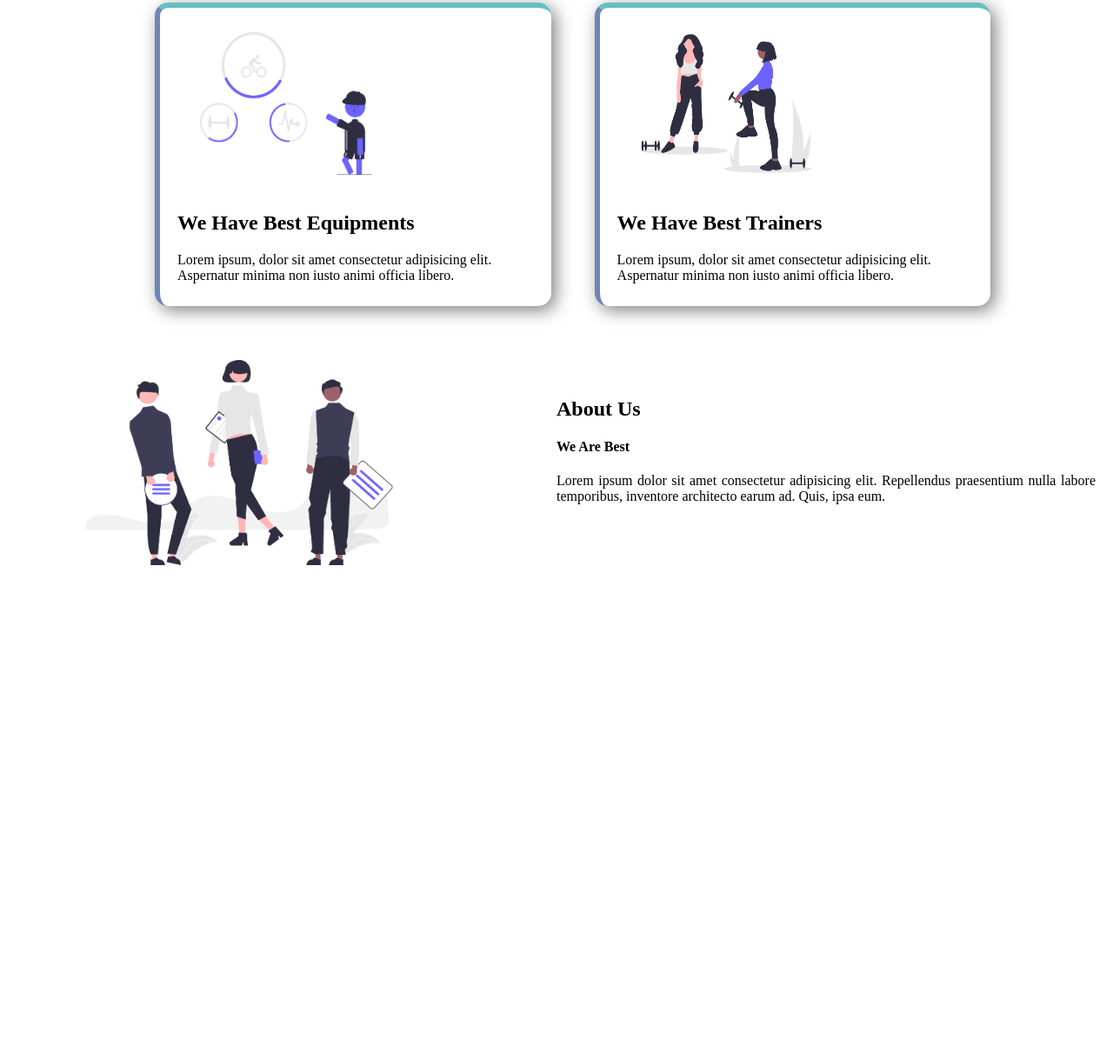
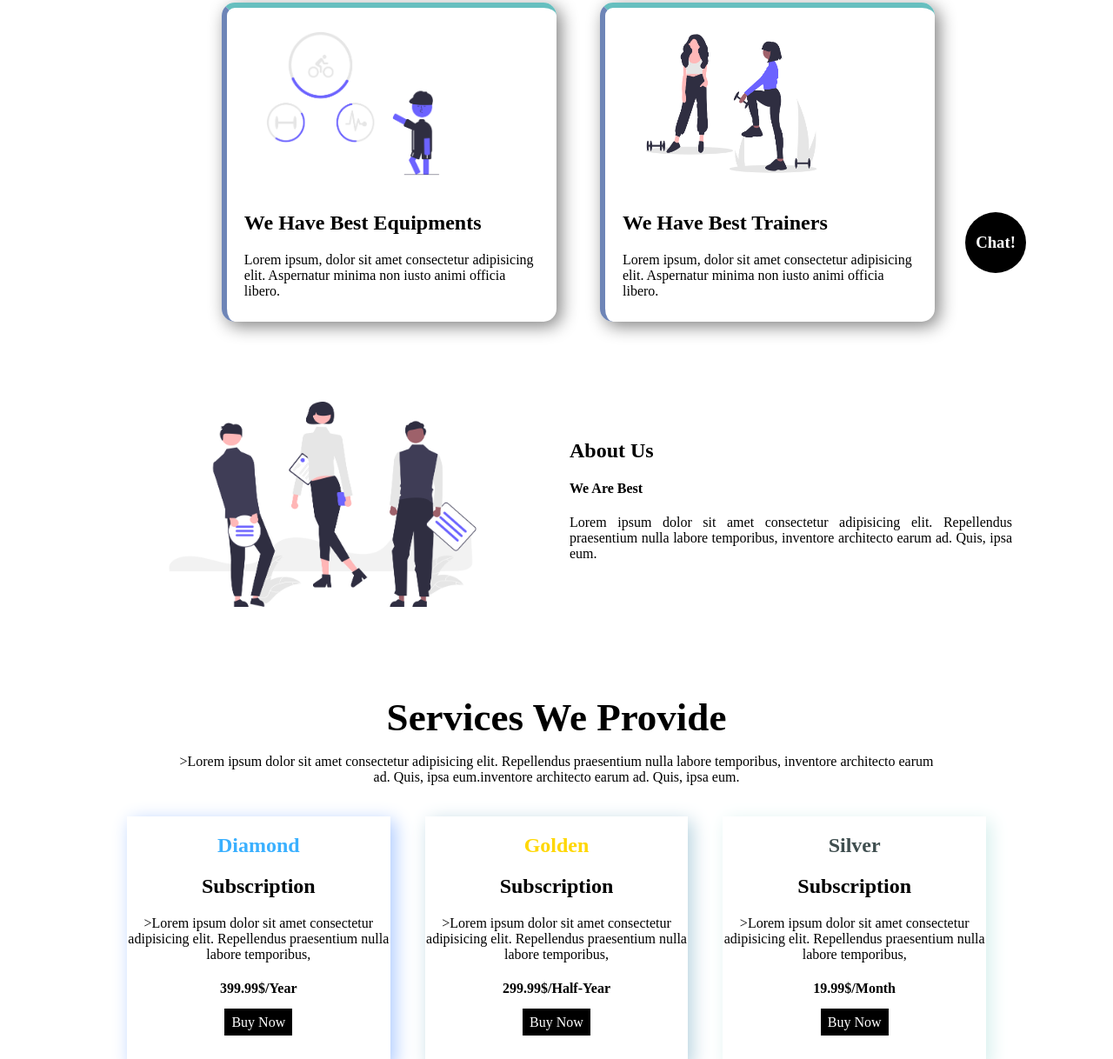
Before and after one commit to asif3062/gym-website-practise, a plain HTML site: page index.html in a window 1280 px wide. Shown: the part 386-1604 px from the top of the page at 87% size. Before the commit the page ends 1137 px from the top, so only its background shows below. Drawn offline with Linux system fonts and the light colour scheme.

Commit message:
sevice card and chat bot button

```diff
--- a/index.html
+++ b/index.html
@@ -8,6 +8,7 @@
     <link rel="stylesheet" href="./style.css">
 </head>
 <body>
+    <div class="container">
     <section class="top margin-bottom">
         <div class="nav">
             <div class="logo half-width">
@@ -55,5 +56,39 @@
         <p>Lorem ipsum dolor sit amet consectetur adipisicing elit. Repellendus praesentium nulla labore temporibus, inventore architecto earum ad. Quis, ipsa eum.</p>
        </div>
     </section>
+    <section class="services">
+        <div class="service-txt">
+            <h1>Services We Provide</h1>
+            <p>>Lorem ipsum dolor sit amet consectetur adipisicing elit. Repellendus praesentium nulla labore temporibus, inventore architecto earum ad. Quis, ipsa eum.inventore architecto earum ad. Quis, ipsa eum.
+            </p>
+        </div>
+        <div class="service-cards container-flex">
+            <div class="card-1 width-divided-3">
+                <h1 id="diamond">Diamond</h1>
+                <h2>Subscription</h2>
+                <p>>Lorem ipsum dolor sit amet consectetur adipisicing elit. Repellendus praesentium nulla labore temporibus,</p>
+                <h4>399.99$/Year</h4>
+                <a class="buy-btn" href="#">Buy Now</a>
+            </div>
+            <div class="card-2 width-divided-3">
+                <h1 id="golden">Golden</h1>
+                <h2>Subscription</h2>
+                <p>>Lorem ipsum dolor sit amet consectetur adipisicing elit. Repellendus praesentium nulla labore temporibus,</p>
+                <h4>299.99$/Half-Year</h4>
+                <a class="buy-btn" href="#">Buy Now</a>
+            </div>
+            <div class="card-3 width-divided-3">
+                <h1 id="silver">Silver</h1>
+                <h2>Subscription</h2>
+                <p>>Lorem ipsum dolor sit amet consectetur adipisicing elit. Repellendus praesentium nulla labore temporibus,</p>
+                <h4>19.99$/Month</h4>
+                <a class="buy-btn" href="#">Buy Now</a>
+            </div>
+        </div>
+    </section>
+   </div>
+    <div class="chat-bot">
+        <h3>Chat!</h3>
+    </div>
 </body>
 </html>
--- a/style.css
+++ b/style.css
@@ -1,6 +1,28 @@
 body{
     margin: 0;
 }
+.container{
+    width: 85%;
+    margin: 0 auto;
+}
+.chat-bot{
+    position: fixed;
+    bottom: 100px;
+    right: 100px;
+    height: 70px;
+    width: 70px;
+    display: grid;
+    align-items: center;
+    background-color: black;
+    cursor: pointer;
+    border-radius: 50%;
+}
+.chat-bot h3{
+    margin: 0 auto;
+    color: #fff;
+    text-align: center;
+}
+
 .half-width{
     width: 50%;
 }
@@ -40,7 +62,7 @@ body{
 }
 .top .nav .menu ul li{
     display: inline-block;
-    padding: 10px 30px;
+    padding: 10px 15px;
 }
 .top .nav .logo p{
     line-height: 20px;
@@ -60,9 +82,10 @@ body{
 }
 .card-blog{
     width: 80%;
-    margin: 0 auto;
+    margin: 60px auto;
 }
 .about{
+    width: 100%
     margin-top: 30px;
 }
 .about .about-img img{
@@ -73,4 +96,53 @@ body{
     padding: 5px 20px;
     text-align: justify;
     margin-top: 50px;
+    margin-left: 30px;
 }
+.services .service-txt{
+    text-align: center;
+    width: 80%;
+    margin: 0 auto;
+}
+.services .service-txt h1{
+    font-size: 45px;
+    margin-bottom: 0;
+}
+.service-cards{
+    justify-content: center;
+    align-items: center;
+    padding: 20px 30px;
+    text-align: center;
+}
+.service-cards .card-1{
+    box-shadow: 5px 5px 20px #ABC9FF;
+    margin: 0 20px;
+}
+.service-cards .card-2{
+    box-shadow: 5px 5px 20px #B7D3DF;
+    margin: 0 20px;
+
+}
+.service-cards .card-3{
+    box-shadow: 5px 5px 20px #D6EFED;
+    margin: 0 20px;
+
+}
+.width-divided-3{
+    width: 30%;
+    height: 285px
+}
+.buy-btn{
+    text-decoration: none;
+    color: #fff;
+    background-color: black;
+    padding: 7px 8px;
+}
+.services #golden{
+    color: gold;
+}
+.services #diamond{
+    color: #3AB0FF;
+}
+.services #silver{
+    color: #3F4E4F;
+}
```
